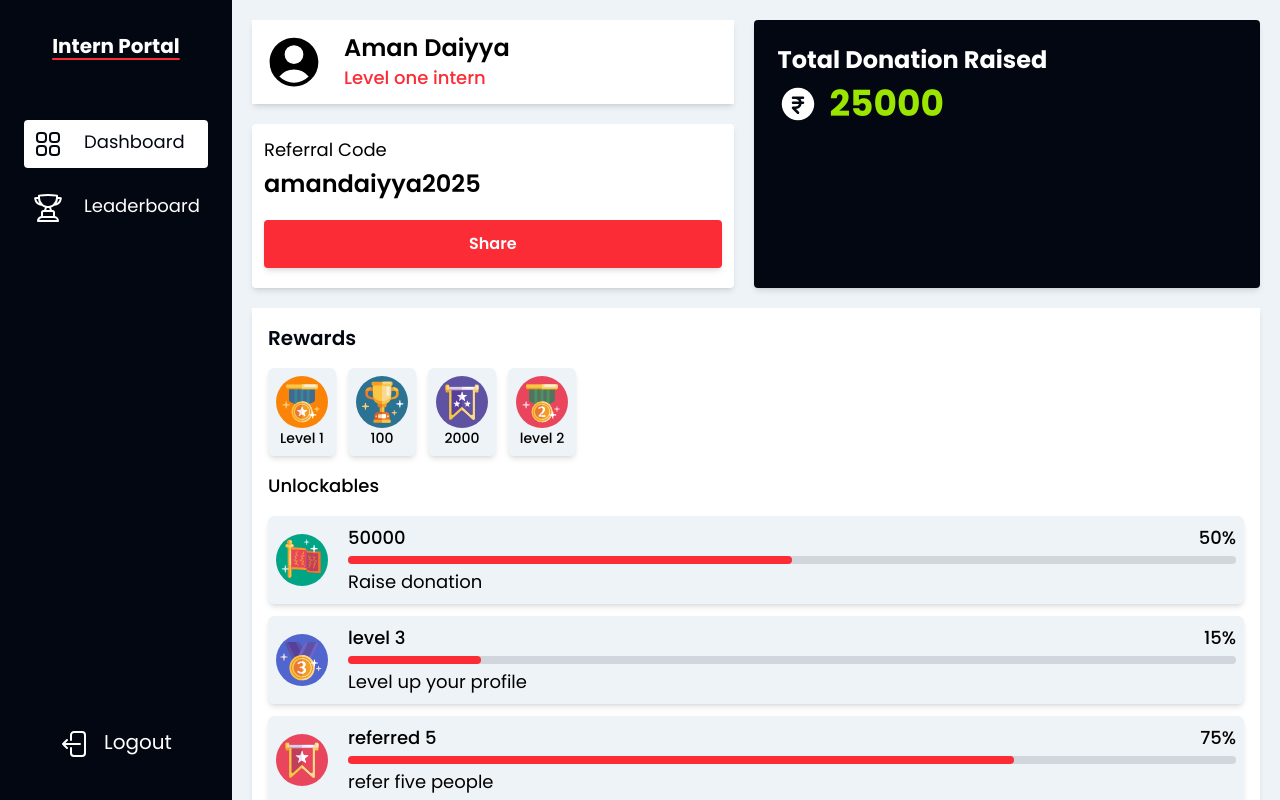
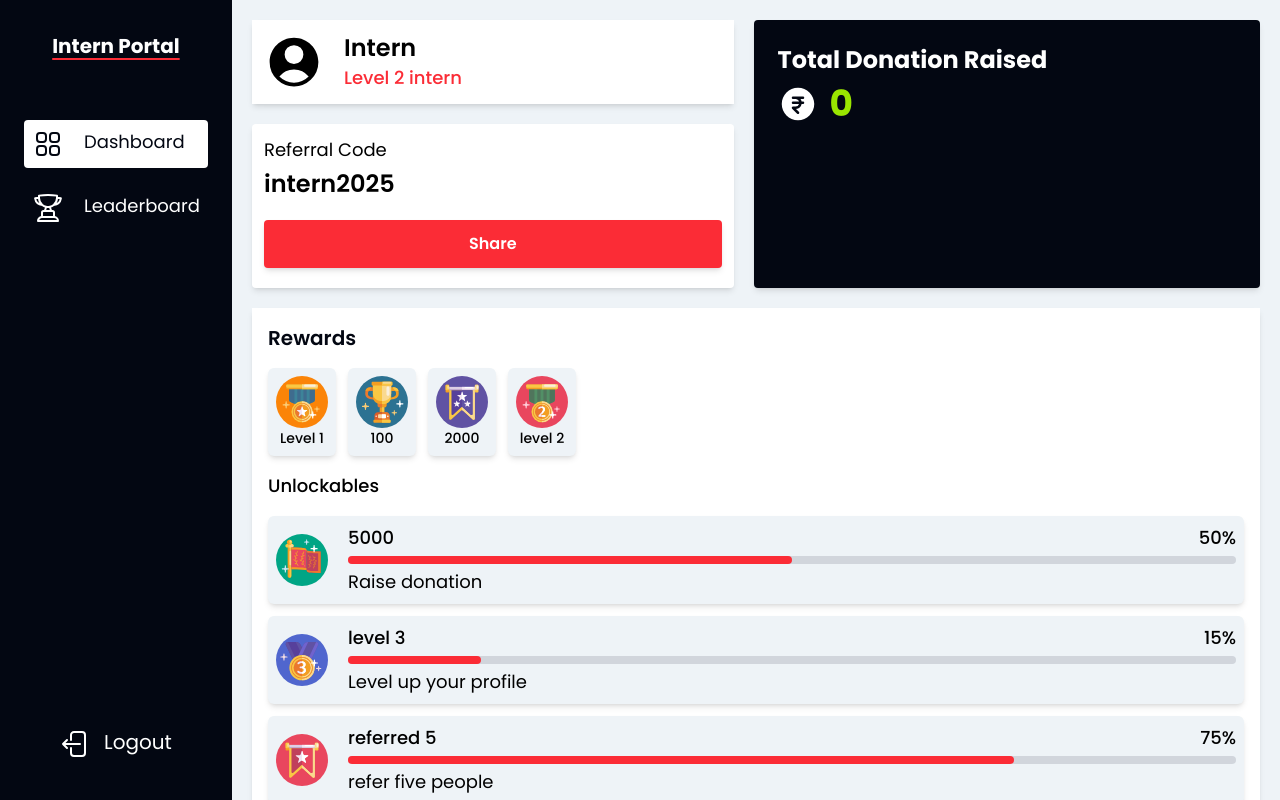
Before and after one commit to amandaiyya/Intern-Portal, a React (Vite) app in the folder Frontend/: page /dashboard in a window 1280 px wide. Built offline with nearby package versions, Linux system fonts and the light colour scheme; no server answers.

Commit message:
Add api integration in dashboard page

```diff
--- a/Frontend/src/pages/Dashboard.jsx
+++ b/Frontend/src/pages/Dashboard.jsx
@@ -1,8 +1,26 @@
-import React, { useState } from 'react'
+import React, { useEffect, useState } from 'react'
 import { UserCircleIcon, CurrencyRupeeIcon } from '@heroicons/react/24/solid';
 import { Button } from '../components';
+import apiServices from '../api/api';
 
 function Dashboard() {
+  const [internName, setInternName] = useState('Intern');
+  const [referralCode, setReferralCode] = useState('intern2025');
+  const [internLevel, setInternLevel] = useState('Level 2 intern');
+  const [donationRaised, setDonationRaised] = useState(0);
+
+  useEffect(() => {
+    ;(async () => {
+      const { data } = await apiServices.getDashboardData();
+
+      if(data) {
+        setInternName(data.internName);
+        setReferralCode(data.referralCode);
+        setInternLevel(data.internLevel);
+        setDonationRaised(data.donationRaised);
+      }
+    })()
+  },[])
 
   return (
     <>
@@ -13,13 +31,13 @@ function Dashboard() {
               <UserCircleIcon />
             </div>
             <div>
-              <p className='text-2xl font-semibold'>Aman Daiyya</p>
-              <p className='text-lg text-red-500 font-medium'>Level one intern</p>
+              <p className='text-2xl font-semibold'>{ internName }</p>
+              <p className='text-lg text-red-500 font-medium'>{ internLevel }</p>
             </div>
           </div>
           <div className='bg-white rounded-sm p-3 flex flex-col shadow-md'>
               <p className='text-lg mb-1'>Referral Code</p>
-              <p className='text-2xl font-semibold break-words'>amandaiyya2025</p>
+              <p className='text-2xl font-semibold break-words'>{ referralCode }</p>
               <Button
               className='mt-5 mb-2 bg-red-500 text-white hover:bg-gray-950 rounded-sm'
               >
@@ -31,7 +49,7 @@ function Dashboard() {
           <p className='font-bold text-xl md:text-2xl'>Total Donation Raised</p>
           <p className='flex items-center gap-3'>
             <CurrencyRupeeIcon className='w-8 md:w-10'/>
-            <span className='font-bold text-3xl md:text-4xl text-lime-400'>25000</span>
+            <span className='font-bold text-3xl md:text-4xl text-lime-400'>{ donationRaised }</span>
           </p>
         </div>
       </div>
@@ -62,7 +80,7 @@ function Dashboard() {
               <img src="/winner.svg" alt="icon" className='w-10 lg:w-13'/>
               <div className='space-y-1 w-full'>
                 <div className='flex items-center justify-between text-sm lg:text-lg font-medium'>
-                  <span>50000</span>
+                  <span>5000</span>
                   <span>50%</span>
                 </div>
                 <div className='bg-gray-300 h-2 rounded-xl'>
```
